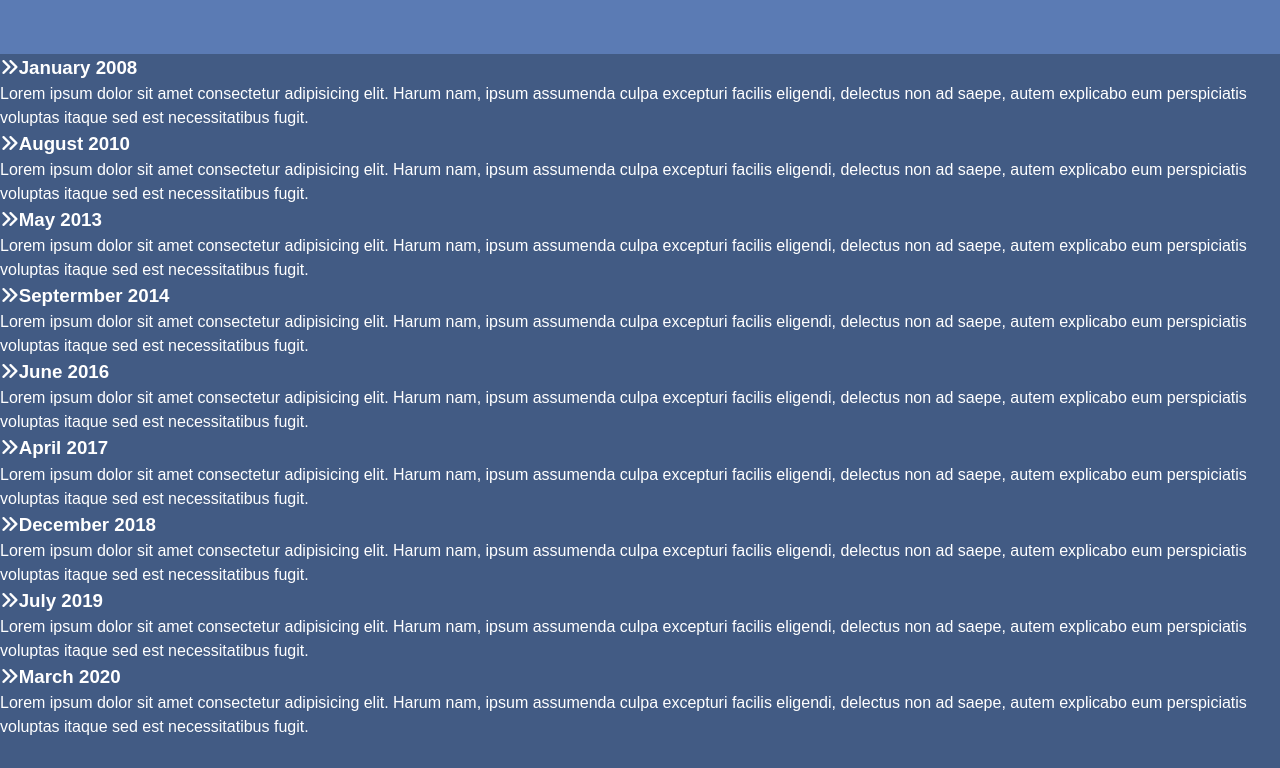
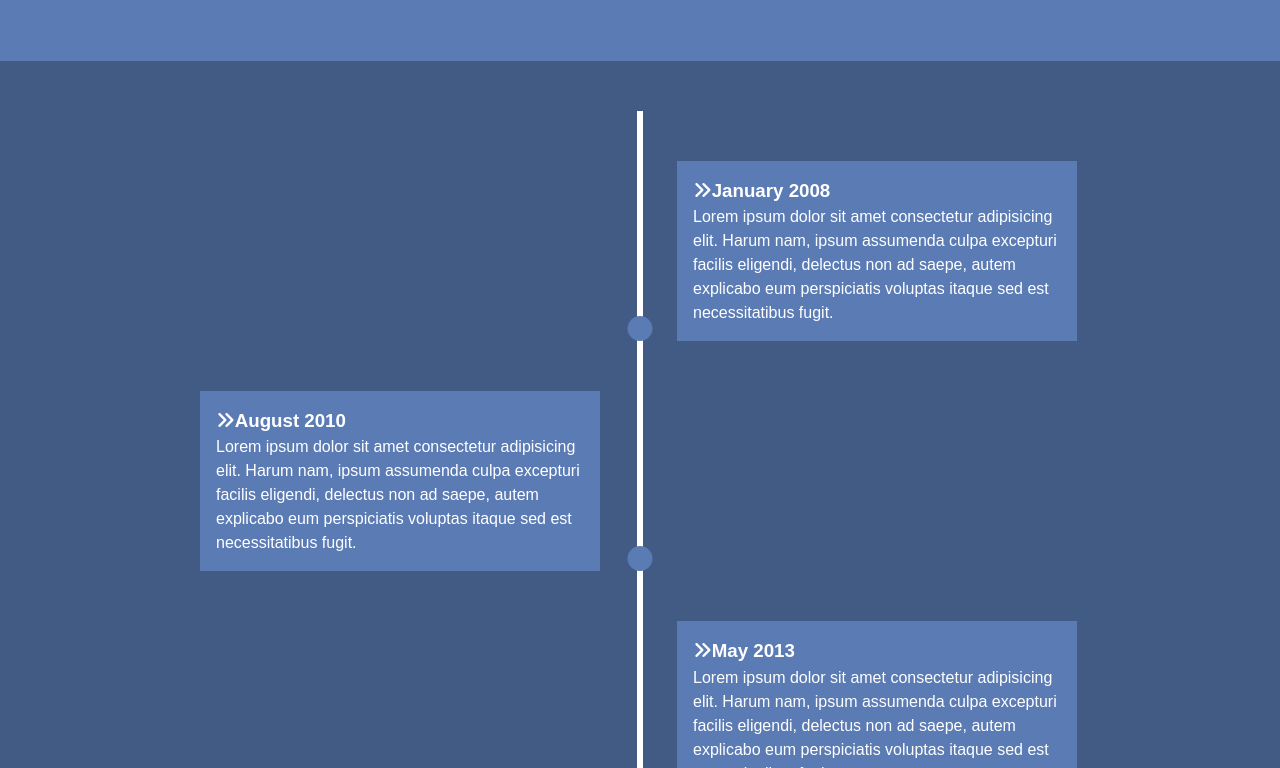
Before and after one commit to msseeley/Time_Line, a plain HTML site: page index.html in a window 1280 px wide. Shown: the part 150-918 px from the top of the page. Drawn offline with Linux system fonts and the light colour scheme.

Commit message:
style line dots positioned boxes

```diff
--- a/index.html
+++ b/index.html
@@ -21,7 +21,7 @@
       </h3>
     </div>
   </header>
-  <section class="timeline">
+  <section id="timeline">
     <ul>
       <li>
         <div>
--- a/style.css
+++ b/style.css
@@ -32,3 +32,60 @@ body{
   margin: 0 auto;
   text-align: center;
 }
+
+h1{
+  font-size: 2.3rem;
+}
+
+/* TIMELINE */
+
+#timeline ul {
+  background: var(--primary-color);
+  padding: 50px 0;
+}
+
+/* creates timeline line */
+
+#timeline ul li {
+  list-style: none;
+  position: relative;
+  width: 6px;
+  margin: 0 auto;
+  padding-top: 50px;
+  background: #fff;
+}
+
+/* boxes */
+
+#timeline ul li div {
+  position: relative;
+  bottom: 0;
+  width: 400px;
+  padding: 1rem;
+  background: var(--secondary-color);
+  transition: all 0.5s ease-in-out;
+}
+
+/* right side */
+
+#timeline ul li:nth-child(odd) div{
+  left: 40px;
+}
+
+
+/* left side */
+ #timeline ul li:nth-child(even) div{
+  left: -437px;
+}
+
+#timeline ul li:after{
+  content: '';
+  position: absolute;
+  left: 50%;
+  bottom: 0;
+  width: 25px;
+  height: 25px;
+  background: var(--secondary-color);
+  transform: translateX(-50%);
+  border-radius: 50%;
+}
```
